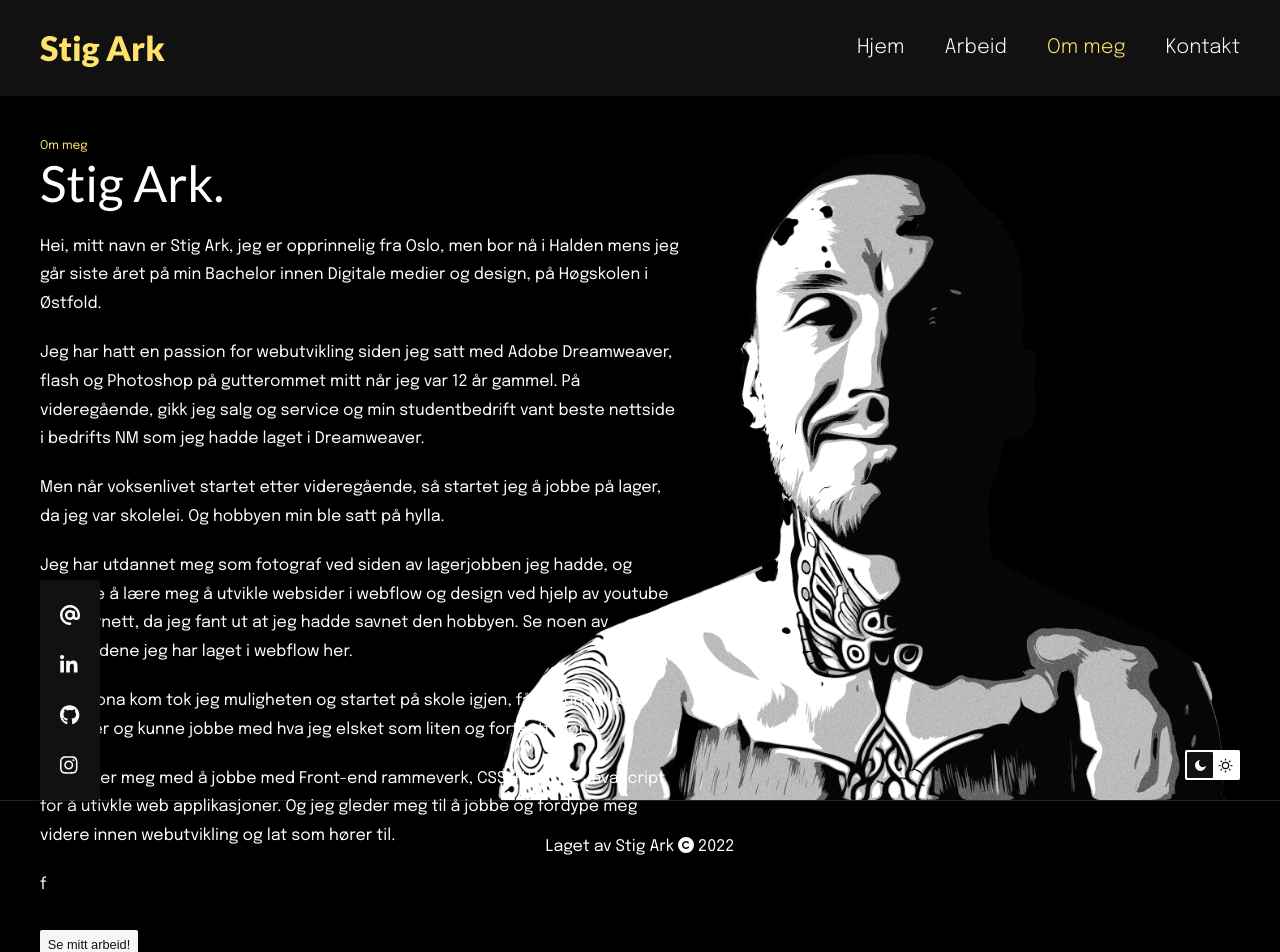
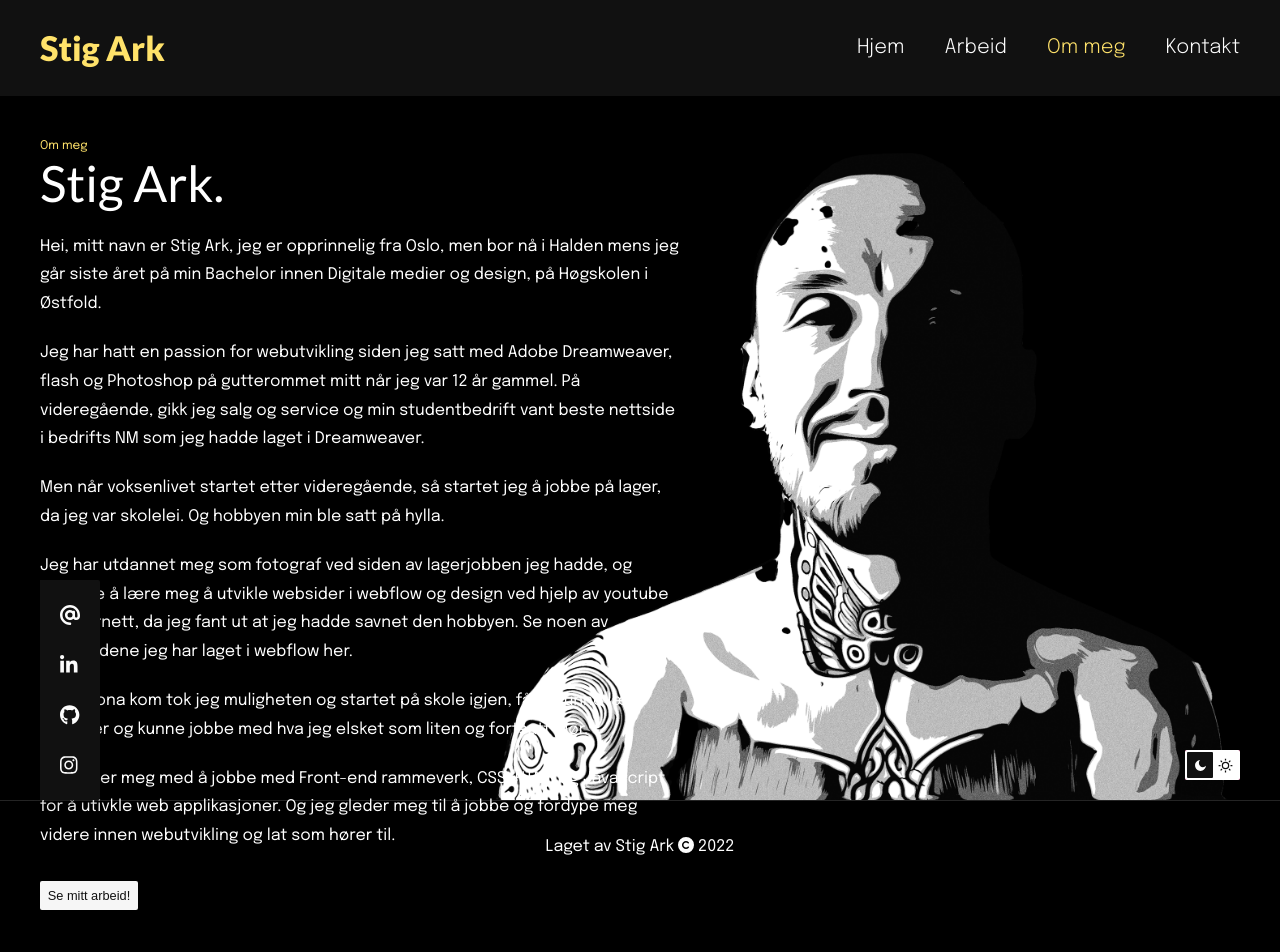
Before and after one commit to arkstig/stigark2, a React (Create React App) app in the folder base_custom/: page /ommeg in a window 1280 px wide. Shown: the top 952 px of the page. After the commit the page ends 910 px from the top, so only its background shows below. Built offline with nearby package versions, Linux system fonts and the light colour scheme.

Commit message:
Update Ommeg.js

```diff
--- a/base_custom/src/pages/Ommeg.js
+++ b/base_custom/src/pages/Ommeg.js
@@ -36,7 +36,6 @@ export default function Ommeg() {
         Javascript for å utivkle web applikasjoner. Og jeg gleder meg til å
         jobbe og fordype meg videre innen webutvikling og lat som hører til.
       </p>
-      <p>f</p>
 
       <button type="button">Se mitt arbeid!</button>
     </article>
```
